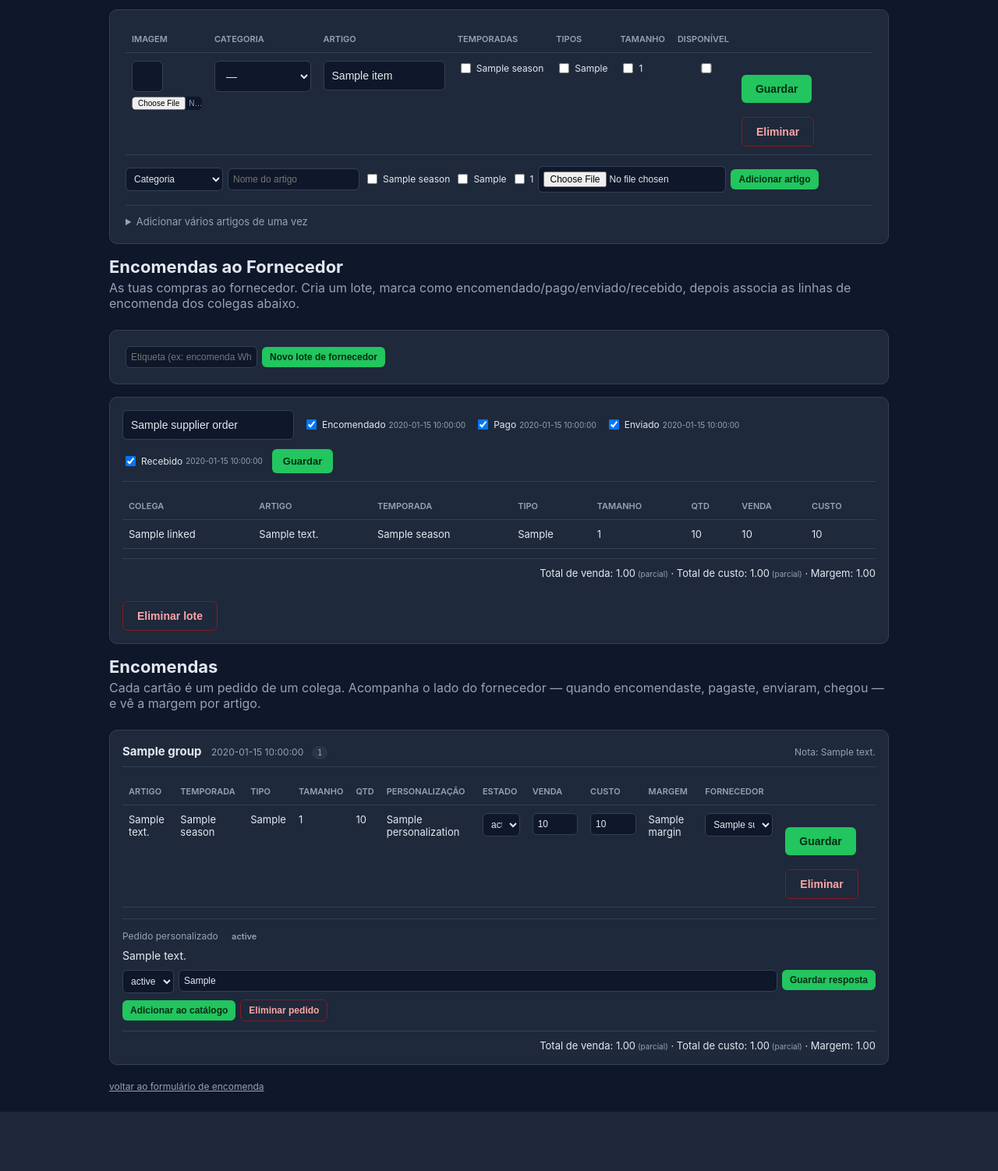
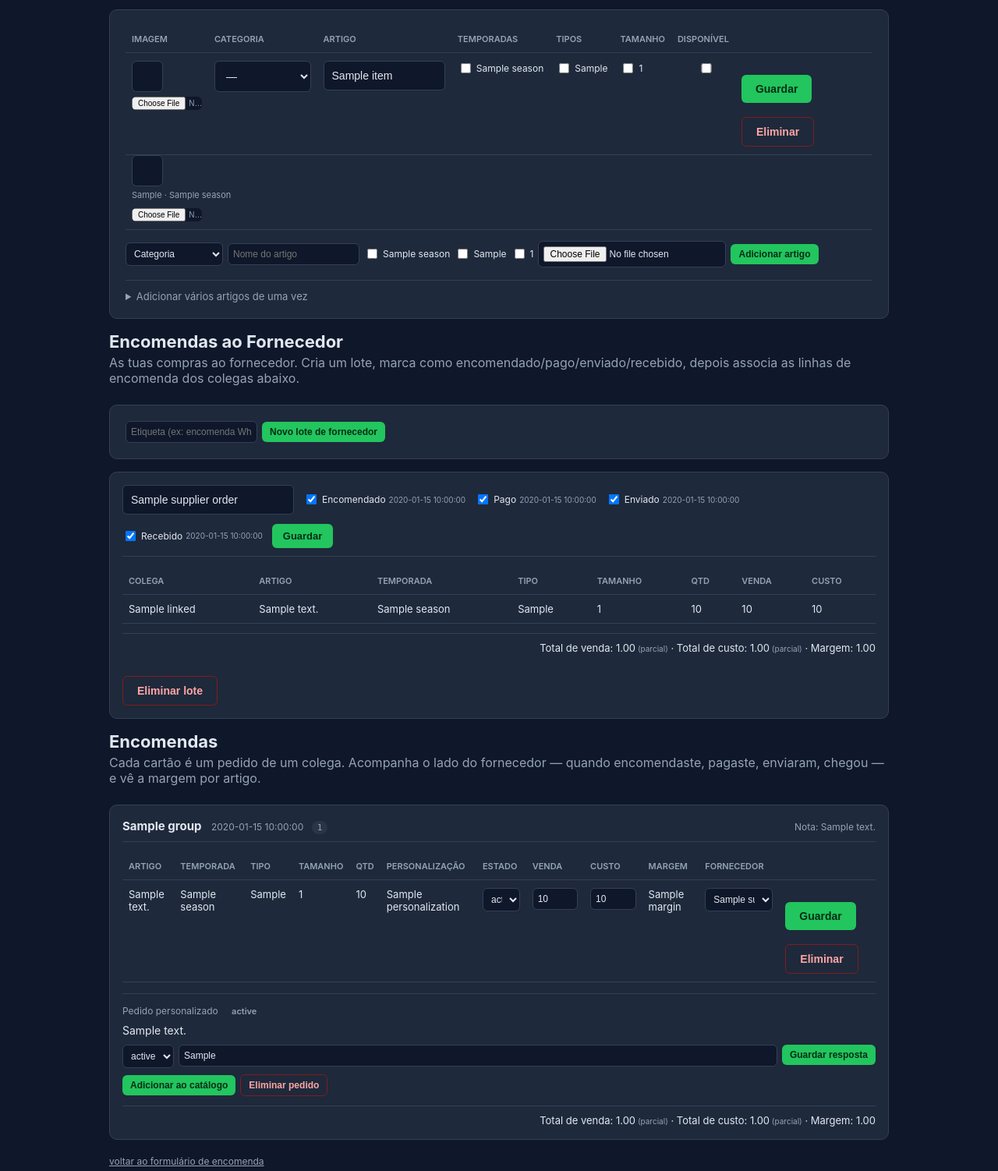
Before and after one commit to ozerebelo/plr-jerseys, a Flask app: template templates/admin.html in a window 1280 px wide. Shown: the part 138-1640 px from the top of the page at 78% size. Before the commit the page ends 1564 px from the top, so only its background shows below. Run offline with Flask 3, Linux system fonts and the light colour scheme; the template is opened without the code that fills it: most values are stand-ins (such as "Sample title", 1, 10 or a date in 2020); some libraries are stand-ins or nearby versions.

Commit message:
Add per kit-type/season variant images for catalog items
Coworkers now see the exact photo for the specific away/home + season
combination they pick on the order form, falling back to the item's
default photo when no variant image was uploaded for that combo.

```diff
--- a/app.py
+++ b/app.py
@@ -134,6 +134,19 @@ def init_db():
         db.execute("ALTER TABLE catalog_items ADD COLUMN IF NOT EXISTS seasons TEXT")
         db.execute(
             """
+            CREATE TABLE IF NOT EXISTS catalog_item_images (
+                id SERIAL PRIMARY KEY,
+                catalog_item_id INTEGER NOT NULL REFERENCES catalog_items(id) ON DELETE CASCADE,
+                kit_type TEXT NOT NULL,
+                season TEXT NOT NULL,
+                image_url TEXT NOT NULL,
+                created_at TEXT NOT NULL,
+                UNIQUE (catalog_item_id, kit_type, season)
+            )
+            """
+        )
+        db.execute(
+            """
             CREATE TABLE IF NOT EXISTS supplier_orders (
                 id SERIAL PRIMARY KEY,
                 label TEXT,
@@ -200,8 +213,7 @@ def save_uploaded_image(file_storage):
     return f"uploads/{unique_name}"
 
 
-@app.template_global()
-def image_src(image_url):
+def resolve_image_src(image_url):
     if not image_url:
         return None
     if image_url.startswith("http://") or image_url.startswith("https://"):
@@ -209,12 +221,61 @@ def image_src(image_url):
     return url_for("static", filename=image_url)
 
 
-def with_display_price(catalog_rows):
+@app.template_global()
+def image_src(image_url):
+    return resolve_image_src(image_url)
+
+
+def enrich_catalog_items(db, catalog_rows):
+    ids = [row["id"] for row in catalog_rows]
+    variants_by_item = {}
+    if ids:
+        placeholders = ",".join(["%s"] * len(ids))
+        variant_rows = db.execute(
+            f"SELECT catalog_item_id, kit_type, season, image_url FROM catalog_item_images WHERE catalog_item_id IN ({placeholders})",
+            tuple(ids),
+        ).fetchall()
+        for vr in variant_rows:
+            key = f"{vr['kit_type']}|{vr['season']}"
+            variants_by_item.setdefault(vr["catalog_item_id"], {})[key] = resolve_image_src(vr["image_url"])
+
     items = []
     for row in catalog_rows:
         item = dict(row)
         price = VINTAGE_PRICE if item["category"] == "Vintage" else BASE_PRICE
         item["display_price"] = f"{price:.0f}€"
+        item["variant_images"] = variants_by_item.get(item["id"], {})
+        items.append(item)
+    return items
+
+
+def attach_variant_combos(db, catalog_rows):
+    ids = [row["id"] for row in catalog_rows]
+    variant_lookup = {}
+    if ids:
+        placeholders = ",".join(["%s"] * len(ids))
+        for vr in db.execute(
+            f"SELECT catalog_item_id, kit_type, season, image_url FROM catalog_item_images WHERE catalog_item_id IN ({placeholders})",
+            tuple(ids),
+        ).fetchall():
+            variant_lookup[(vr["catalog_item_id"], vr["kit_type"], vr["season"])] = vr["image_url"]
+
+    items = []
+    for row in catalog_rows:
+        item = dict(row)
+        item_kit_types = [k.strip() for k in (item["kit_types"] or "").split(",") if k.strip()]
+        item_seasons = [s.strip() for s in (item["seasons"] or "").split(",") if s.strip()]
+        combos = []
+        for kt in item_kit_types:
+            for se in item_seasons:
+                combos.append(
+                    {
+                        "kit_type": kt,
+                        "season": se,
+                        "image_url": variant_lookup.get((item["id"], kt, se)),
+                    }
+                )
+        item["variant_combos"] = combos
         items.append(item)
     return items
 
@@ -222,10 +283,11 @@ def with_display_price(catalog_rows):
 @app.route("/")
 def index():
     db = get_db()
-    catalog = with_display_price(
+    catalog = enrich_catalog_items(
+        db,
         db.execute(
             "SELECT * FROM catalog_items WHERE available = 1 ORDER BY category ASC NULLS LAST, name ASC"
-        ).fetchall()
+        ).fetchall(),
     )
     return render_template("index.html", catalog=catalog)
 
@@ -244,10 +306,11 @@ def create_order():
     personalize_texts = request.form.getlist("personalize_text[]")
 
     db = get_db()
-    catalog = with_display_price(
+    catalog = enrich_catalog_items(
+        db,
         db.execute(
             "SELECT * FROM catalog_items WHERE available = 1 ORDER BY category ASC NULLS LAST, name ASC"
-        ).fetchall()
+        ).fetchall(),
     )
     catalog_by_name = {c["name"]: c for c in catalog}
 
@@ -267,12 +330,14 @@ def create_order():
         matched_item = catalog_by_name.get(name)
         if matched_item:
             valid_sizes = [s.strip() for s in (matched_item["size"] or "").split(",") if s.strip()]
-            if size not in valid_sizes:
+            if valid_sizes and size not in valid_sizes:
                 return render_template(
                     "index.html",
                     error="Um dos artigos ou tamanhos não é válido — volta a escolher da lista.",
                     catalog=catalog,
                 )
+            if not valid_sizes:
+                size = ""
             valid_kit_types = [k.strip() for k in (matched_item["kit_types"] or "").split(",") if k.strip()]
             if valid_kit_types and kit_type not in valid_kit_types:
                 return render_template(
@@ -478,7 +543,9 @@ def admin():
             }
         )
 
-    catalog = db.execute("SELECT * FROM catalog_items ORDER BY category ASC NULLS LAST, name ASC").fetchall()
+    catalog = attach_variant_combos(
+        db, db.execute("SELECT * FROM catalog_items ORDER BY category ASC NULLS LAST, name ASC").fetchall()
+    )
     return render_template(
         "admin.html",
         order_groups=order_groups,
@@ -593,6 +660,28 @@ def update_catalog_item(item_id):
             item_id,
         ),
     )
+
+    variant_kit_types = request.form.getlist("variant_kit_type[]")
+    variant_seasons = request.form.getlist("variant_season[]")
+    variant_files = request.files.getlist("variant_image[]")
+    for i, vk in enumerate(variant_kit_types):
+        vs = variant_seasons[i] if i < len(variant_seasons) else ""
+        vf = variant_files[i] if i < len(variant_files) else None
+        if not vk or not vs:
+            continue
+        variant_image_url = save_uploaded_image(vf)
+        if not variant_image_url:
+            continue
+        db.execute(
+            """
+            INSERT INTO catalog_item_images (catalog_item_id, kit_type, season, image_url, created_at)
+            VALUES (%s, %s, %s, %s, %s)
+            ON CONFLICT (catalog_item_id, kit_type, season)
+            DO UPDATE SET image_url = EXCLUDED.image_url
+            """,
+            (item_id, vk, vs, variant_image_url, datetime.now().isoformat(timespec="seconds")),
+        )
+
     db.commit()
     return redirect(url_for("admin"))
 
--- a/public/style.css
+++ b/public/style.css
@@ -418,6 +418,25 @@ a.admin-link {
   color: var(--muted);
 }
 
+.variant-images {
+  display: flex;
+  flex-wrap: wrap;
+  gap: 14px;
+}
+
+.variant-image-slot {
+  display: flex;
+  flex-direction: column;
+  align-items: flex-start;
+  gap: 4px;
+}
+
+.variant-image-label {
+  font-size: 11px;
+  color: var(--muted);
+  white-space: nowrap;
+}
+
 .bulk-add {
   margin-top: 16px;
   border-top: 1px solid var(--border);
--- a/templates/admin.html
+++ b/templates/admin.html
@@ -82,6 +82,35 @@
               </form>
             </td>
           </tr>
+          {% if item.variant_combos %}
+          <tr>
+            <td colspan="8" style="padding-top: 0;">
+              <div class="variant-images">
+                {% for combo in item.variant_combos %}
+                <div class="variant-image-slot">
+                  {% if combo.image_url %}
+                  <img class="thumb" src="{{ image_src(combo.image_url) }}" alt="">
+                  {% else %}
+                  <div class="thumb thumb-empty"></div>
+                  {% endif %}
+                  <span class="variant-image-label">{{ combo.kit_type }} · {{ combo.season }}</span>
+                  <input type="hidden" name="variant_kit_type[]" form="catalog-form-{{ item.id }}" value="{{ combo.kit_type }}">
+                  <input type="hidden" name="variant_season[]" form="catalog-form-{{ item.id }}" value="{{ combo.season }}">
+                  <input type="file" name="variant_image[]" form="catalog-form-{{ item.id }}" accept="image/*" class="thumb-input">
+                </div>
+                {% endfor %}
+              </div>
+            </td>
+          </tr>
+          {% elif item.kit_types and item.seasons %}
+          <tr>
+            <td colspan="8" class="muted-text" style="padding-top: 0;">Guarda o artigo para poderes adicionar imagens por temporada/tipo.</td>
+          </tr>
+          {% else %}
+          <tr>
+            <td colspan="8" class="muted-text" style="padding-top: 0;">Define temporadas e tipos para poderes adicionar imagens por combinação.</td>
+          </tr>
+          {% endif %}
           {% else %}
           <tr>
             <td colspan="8" style="color: var(--muted);">Ainda não há artigos no catálogo.</td>
```
Also changed, not shown: templates/index.html (+32 -5 lines).
